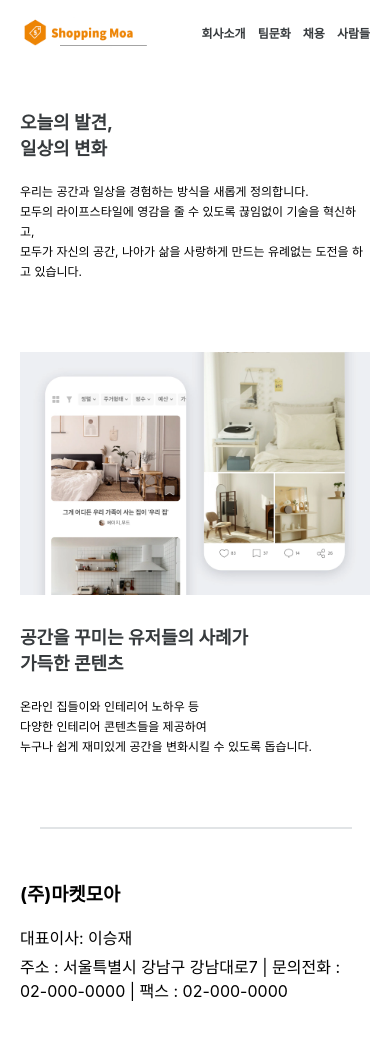
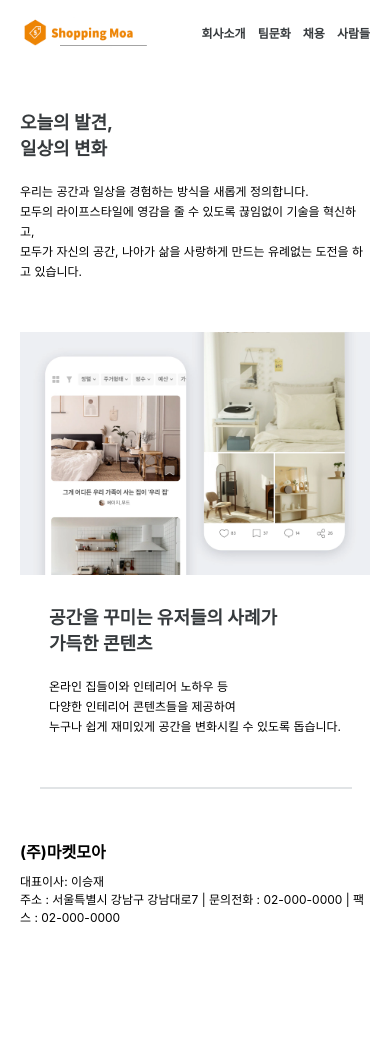
Before and after one commit to carrotdy/ohHouse-react, a React (Create React App) app: page / in a window 390 px wide. Shown: the top 1040 px of the page. After the commit the page ends 977 px from the top, so only its background shows below. Built offline with nearby package versions, Linux system fonts and the light colour scheme.

Commit message:
main page 반응형 코드 수정

```diff
--- a/src/views/common/Footer.tsx
+++ b/src/views/common/Footer.tsx
@@ -8,12 +8,10 @@ import {
 export const Footer: React.FunctionComponent = () => {
 
     return (
-        <FooterContainer style={{}}>
-            <h3>(주)마켓모아</h3>
-            <section>
-                <p style={{ marginBottom: "0px" }}>대표이사: 이승재</p>
-                <p style={{ marginTop: "5px" }}>주소 : 서울특별시 강남구 강남대로7 | <span>문의전화 : 02-000-0000 | 팩스 : 02-000-0000</span></p>
-            </section>
+        <FooterContainer>
+            <Title>(주)마켓모아</Title>
+            <Contents>대표이사: 이승재</Contents>
+            <Contents>주소 : 서울특별시 강남구 강남대로7 | <span>문의전화 : 02-000-0000 | 팩스 : 02-000-0000</span></Contents>
         </FooterContainer>
     );
 };
@@ -27,3 +25,22 @@ const FooterContainer = styled.footer({
         margin: "50px 20px",
     }),
 })
+
+const Title = styled.div({
+    fontSize: "20px",
+    fontWeight: "bold",
+    marginBottom: "12px",
+    ...Mobile({
+        fontSize: "16px",
+        marginBottom: "10px",
+    }),
+})
+
+const Contents = styled.div({
+    fontSize: "15px",
+    lineHeight: "22px",
+    ...Mobile({
+        fontSize: "12px",
+        lineHeight: "18px",
+    }),
+})
--- a/src/views/main/회사소개.tsx
+++ b/src/views/main/회사소개.tsx
@@ -16,7 +16,6 @@ const 회사소개: React.FunctionComponent = () => {
                     <Title>오늘의 발견,<br />일상의 변화</Title>
                     <SubTitle>우리는 공간과 일상을 경험하는 방식을 새롭게 정의합니다.<br />모두의 라이프스타일에 영감을 줄 수 있도록 끊임없이 기술을 혁신하고,<br />모두가 자신의 공간, 나아가 삶을 사랑하게 만드는 유례없는 도전을 하고 있습니다.</SubTitle>
                     <IntroduceDetailContainer>
-                        <IntroduceDetail>
                         <IntroductionCompanyDetailContainer>
                             <ContentImage src={IntroContentsPNG} />
                             <DetailTitleContainer>
@@ -25,7 +24,6 @@ const 회사소개: React.FunctionComponent = () => {
                             </DetailTitleContainer>
                         </IntroductionCompanyDetailContainer>
                         <LineBottom />
-                        </IntroduceDetail>
                     </IntroduceDetailContainer>
                 </IntroduceCompany>
             </IntroduceCompanyContainer>
@@ -44,7 +42,6 @@ const IntroduceCompanyContainer = styled.div({
 })
 
 const IntroduceCompany = styled.div({
-    maxWidth: "1400px",
     margin: "0px 135px",
     ...Tablet({
         margin: "0px",
@@ -63,7 +60,7 @@ const IntroductionCompanyDetailContainer = styled.div({
     ...Mobile({
         display: "grid",
         justifyContent: "center",
-        padding: "50px 0",
+        padding: "30px 0",
     }),
 })
 
@@ -73,20 +70,15 @@ const IntroduceDetailContainer = styled.div({
     }),
 })
 
-const IntroduceDetail = styled.div({
-    maxWidth: "1400px",
-    margin: "auto",
-})
-
 const DetailTitleContainer = styled.div({
     ...Mobile({
-        padding: "0",
+        placeSelf: "center",
     }),
 })
 
 const LineBottom = styled.div({
     width: "100%",
-    border: "1px solid #E1E4E6",
+    border: `1px solid ${Color.Gray30}`,
 })
 
 const ContentImage = styled.img({
@@ -108,13 +100,12 @@ const ContentImage = styled.img({
 
 const Title = styled.div({
     color: Color.Gray80,
-    fontSize: "32px",
+    fontSize: "28px",
     fontWeight: "700",
-    lineHeight: "44px",
+    lineHeight: "40px",
     display: "inlineBlock",
     marginRight: "10px",
     ...Tablet({
-        fontSize: "28px",
         lineHeight: "38px",
         marginTop: "30px",
     }),
```
Lines whose indentation alone changed are shown as unchanged.
